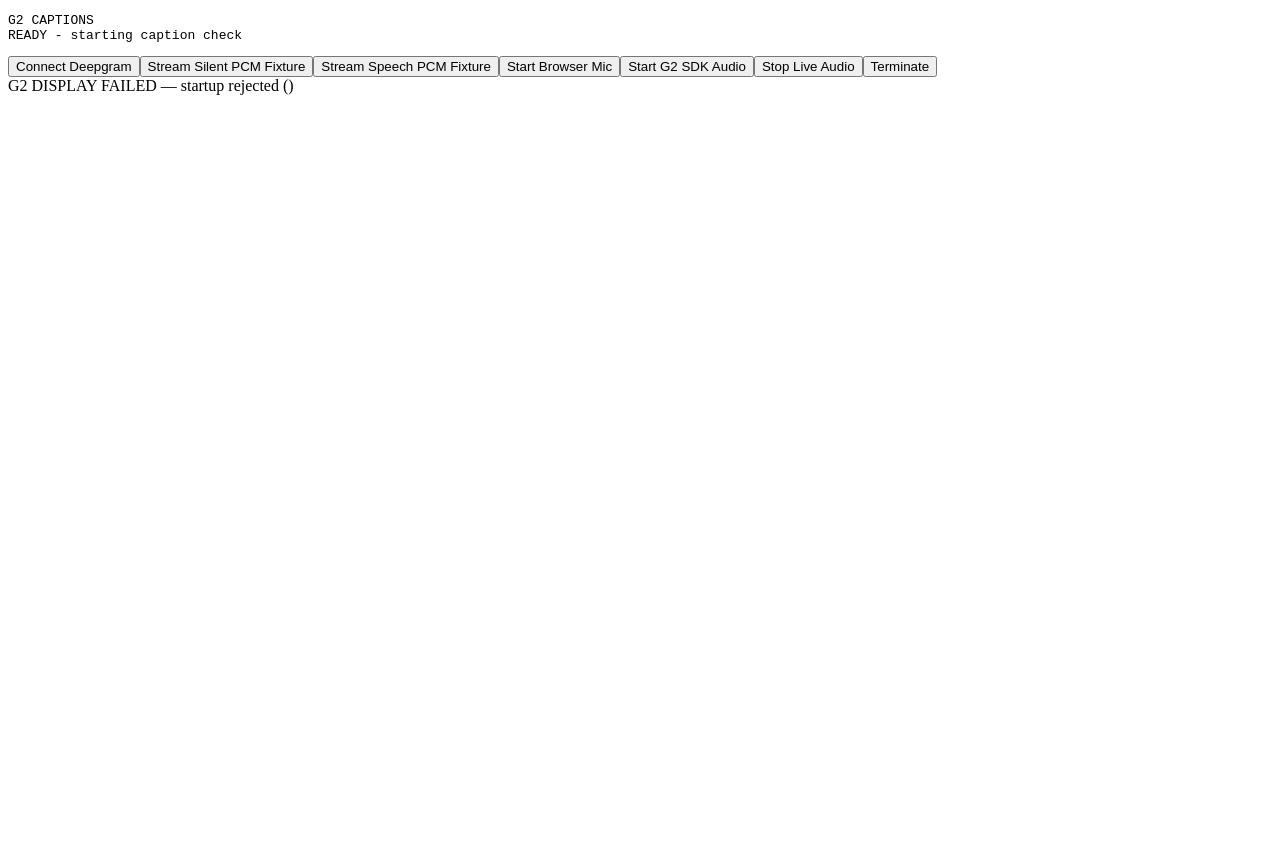
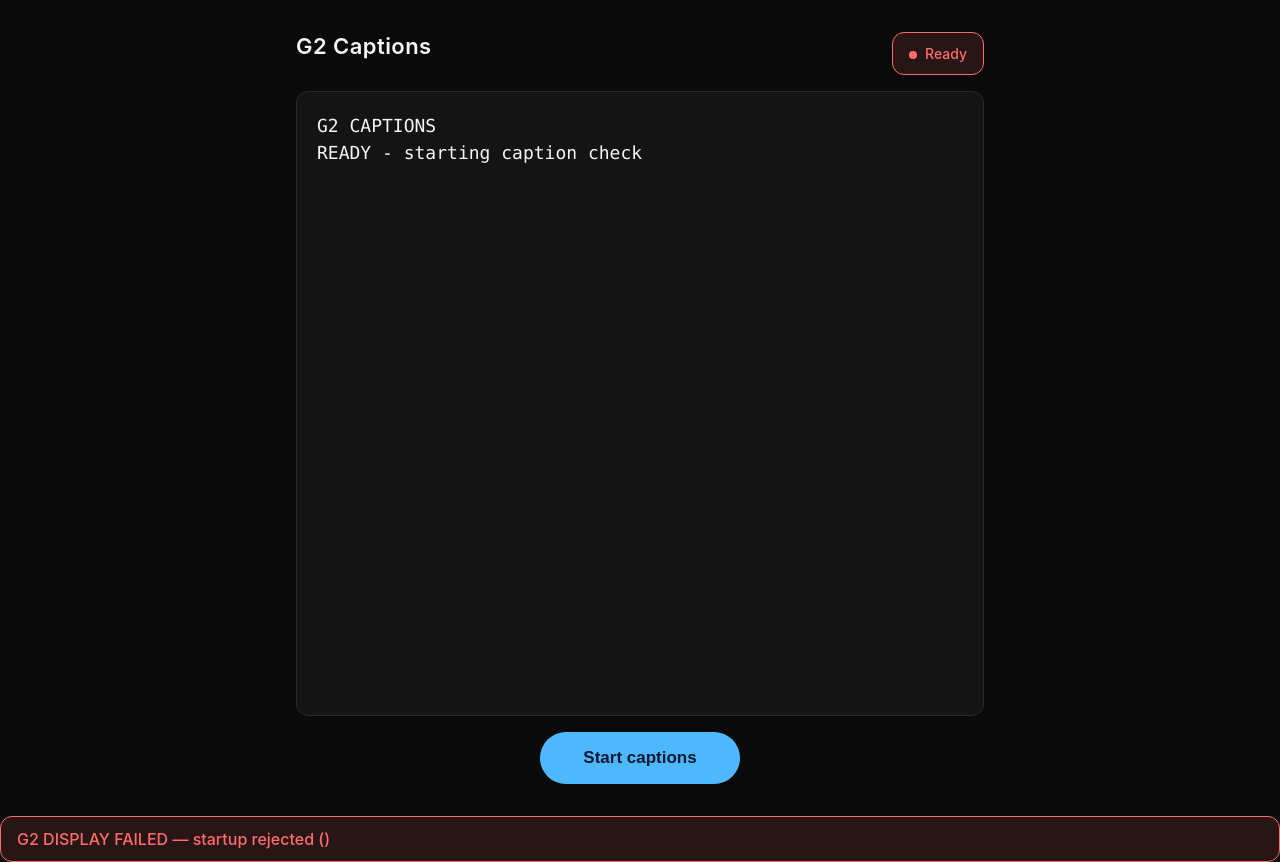
Before and after one commit to iamantonio/g2-captions, a website built with Vite: page index.html in a window 1280 px wide. Before the commit the page ends 800 px from the top, so only its background shows below. Built offline with nearby package versions, Linux system fonts and the light colour scheme; files whose address does not match are found by name; what @evenrealities/even_hub_sdk would draw is missing.

Commit message:
Add production WebView UI with debug mode behind ?debug=1 (D-0009)
The previous WebView surface (a <pre> caption frame plus seven raw
debug buttons and an open telemetry JSON panel) was usable for
development but actively hostile to a real end user. Tony asked to
ship — that requires the surface to look like a product on first
install, not a developer's workbench.

This commit splits UIShell into two presentation modes:

- **Production** (default, no flag): styled caption surface, single
  primary action button (Start captions / Stop captions / Connecting…
  / Start again — labels driven by lifecycle state), status pill with
  text labels (not color alone — deaf-first), no telemetry, no fixture
  controls. New public/styles.css applies a WCAG-AAA-target dark
  palette, large readable type for the caption surface, and ARIA
  live-region wiring for the captions and status pill.
- **Debug** (`?debug=1` query flag): unchanged from before — all seven
  buttons + telemetry JSON panel + raw caption frame. Existing
  hardware-smoke and fixture-playback flows continue to work; the
  appWiring smoke test runs in debug mode for the same reason.

Lifecycle is derived from the existing visual-status strings via a new
`lifecycleFromStatus` helper. The deaf-first invariant is preserved
end-to-end: every meaningful state change still flows through a visual
status; the production UI just consumes a four-state enum instead of
the raw strings. The lens caption surface is identical in both modes
(same `formatCaptionFrame` output forwarded to G2LensDisplay).

- New `isDebugMode(locationUrl)` runtime helper.
- New `lifecycleFromStatus` and `AppLifecycle` exported from UIShell.
- Wave 3 fix #41 throttle and the deaf-first lens-failure surface
  remain unchanged.
- 16 new test cases across UIShell + runtimeConfig (production-mode
  controls, debug-mode preservation, lifecycle mapping for connect /
  live / stopped / failure transitions). 175 → 192 tests; lint, format,
  build, audit-ci clean.

Records the direction in DECISIONS.md as D-0009, with hardware-smoke
verification of the new UI listed as a pending action for the next run.

Co-Authored-By: Claude Opus 4.7 (1M context) <noreply@anthropic.com>

```diff
--- a/index.html
+++ b/index.html
@@ -3,10 +3,12 @@
   <head>
     <meta charset="UTF-8" />
     <meta name="viewport" content="width=device-width, initial-scale=1.0" />
+    <meta name="theme-color" content="#0a0a0a" />
     <title>G2 Captions</title>
+    <link rel="stylesheet" href="/styles.css" />
   </head>
   <body>
-    <main id="app">G2 Captions prototype shell</main>
+    <main id="app">G2 Captions</main>
     <script type="module" src="/src/app/main.ts"></script>
   </body>
 </html>
--- /dev/null
+++ b/public/styles.css
@@ -0,0 +1,229 @@
+/*
+ * G2 Captions WebView — production styles.
+ * Deaf-first design priorities:
+ *   - High contrast (WCAG AAA target).
+ *   - Large readable type for the caption surface.
+ *   - Visual status states never rely on color alone — text labels too.
+ *   - Single clear primary action; no ambient distractions.
+ * Debug mode (`?debug=1`) keeps the existing controls and inherits these
+ * variables so it benefits from the contrast palette too.
+ */
+
+:root {
+  --g2-bg: #0a0a0a;
+  --g2-surface: #141414;
+  --g2-text: #f5f5f5;
+  --g2-text-muted: #a8a8a8;
+  --g2-accent: #4eb8ff;
+  --g2-accent-pressed: #2f9be0;
+  --g2-success: #2ecc71;
+  --g2-warning: #f5c542;
+  --g2-error: #ff6b6b;
+  --g2-border: #2a2a2a;
+  --g2-radius: 12px;
+  --g2-spacing: 16px;
+}
+
+* {
+  box-sizing: border-box;
+}
+
+html,
+body {
+  margin: 0;
+  padding: 0;
+  background: var(--g2-bg);
+  color: var(--g2-text);
+  font-family: -apple-system, BlinkMacSystemFont, 'Segoe UI', 'SF Pro Text', Roboto, Helvetica, Arial, sans-serif;
+  -webkit-font-smoothing: antialiased;
+  -moz-osx-font-smoothing: grayscale;
+}
+
+#app {
+  min-height: 100vh;
+  display: flex;
+  flex-direction: column;
+}
+
+.g2-shell {
+  width: 100%;
+  max-width: 720px;
+  margin: 0 auto;
+  padding: var(--g2-spacing);
+}
+
+/* Production layout */
+.g2-shell--production {
+  flex: 1;
+  display: flex;
+  flex-direction: column;
+  gap: var(--g2-spacing);
+  min-height: 100vh;
+}
+
+.g2-shell__header {
+  display: flex;
+  align-items: center;
+  justify-content: space-between;
+  gap: var(--g2-spacing);
+}
+
+.g2-shell__header h1 {
+  margin: 0;
+  font-size: 22px;
+  font-weight: 600;
+  letter-spacing: 0.02em;
+}
+
+.g2-shell__status {
+  font-size: 14px;
+  font-weight: 500;
+  padding: 6px 12px;
+  border-radius: 999px;
+  border: 1px solid var(--g2-border);
+  background: var(--g2-surface);
+  color: var(--g2-text-muted);
+}
+
+.g2-shell__status::before {
+  content: '';
+  display: inline-block;
+  width: 8px;
+  height: 8px;
+  border-radius: 50%;
+  margin-right: 8px;
+  vertical-align: middle;
+  background: currentColor;
+}
+
+.g2-shell__status--idle {
+  color: var(--g2-text-muted);
+}
+
+.g2-shell__status--connecting {
+  color: var(--g2-warning);
+  border-color: rgba(245, 197, 66, 0.4);
+}
+
+.g2-shell__status--live {
+  color: var(--g2-success);
+  border-color: rgba(46, 204, 113, 0.4);
+}
+
+.g2-shell__status--stopped {
+  color: var(--g2-text-muted);
+  border-color: var(--g2-border);
+}
+
+.g2-shell__captions {
+  flex: 1;
+  display: flex;
+  background: var(--g2-surface);
+  border: 1px solid var(--g2-border);
+  border-radius: var(--g2-radius);
+  padding: 20px;
+  min-height: 200px;
+}
+
+.g2-shell__frame {
+  margin: 0;
+  width: 100%;
+  font-family: 'SF Mono', Menlo, Consolas, monospace;
+  font-size: 18px;
+  line-height: 1.5;
+  white-space: pre-wrap;
+  word-break: break-word;
+  color: var(--g2-text);
+}
+
+.g2-shell__controls {
+  display: flex;
+  justify-content: center;
+  padding-bottom: env(safe-area-inset-bottom, 0);
+}
+
+.g2-shell__primary {
+  appearance: none;
+  border: none;
+  border-radius: 999px;
+  padding: 16px 32px;
+  min-width: 200px;
+  font-size: 17px;
+  font-weight: 600;
+  background: var(--g2-accent);
+  color: #001830;
+  cursor: pointer;
+  transition: background 120ms ease;
+}
+
+.g2-shell__primary:hover:not(:disabled) {
+  background: var(--g2-accent-pressed);
+}
+
+.g2-shell__primary:active:not(:disabled) {
+  transform: translateY(1px);
+}
+
+.g2-shell__primary:disabled {
+  background: var(--g2-border);
+  color: var(--g2-text-muted);
+  cursor: progress;
+}
+
+.g2-shell__primary:focus-visible {
+  outline: 3px solid #ffffff;
+  outline-offset: 2px;
+}
+
+[role='status'] {
+  /* Inline lens-failure warnings appended by renderLens. */
+  margin-top: var(--g2-spacing);
+  padding: 12px 16px;
+  background: rgba(255, 107, 107, 0.12);
+  border: 1px solid var(--g2-error);
+  border-radius: var(--g2-radius);
+  color: var(--g2-error);
+  font-weight: 500;
+}
+
+/* Debug layout — preserve all controls; inherit the dark palette. */
+.g2-shell--debug pre {
+  background: var(--g2-surface);
+  border: 1px solid var(--g2-border);
+  border-radius: var(--g2-radius);
+  padding: 16px;
+  font-family: 'SF Mono', Menlo, Consolas, monospace;
+  font-size: 14px;
+  color: var(--g2-text);
+  overflow-x: auto;
+}
+
+.g2-shell--debug button {
+  appearance: none;
+  border: 1px solid var(--g2-border);
+  background: var(--g2-surface);
+  color: var(--g2-text);
+  padding: 8px 14px;
+  margin: 4px;
+  border-radius: 8px;
+  font-size: 14px;
+  cursor: pointer;
+}
+
+.g2-shell--debug button:hover {
+  border-color: var(--g2-accent);
+}
+
+.g2-shell--debug details {
+  margin: var(--g2-spacing) 0;
+  background: var(--g2-surface);
+  border: 1px solid var(--g2-border);
+  border-radius: var(--g2-radius);
+  padding: 12px 16px;
+}
+
+.g2-shell--debug summary {
+  cursor: pointer;
+  font-weight: 600;
+  color: var(--g2-text-muted);
+}
--- a/src/app/UIShell.ts
+++ b/src/app/UIShell.ts
@@ -21,24 +21,39 @@ export interface UIShellOptions {
   logger: ClientLogger
   handlers: UIShellHandlers
   documentImpl?: Document
+  /** When true, exposes all internal controls + telemetry. Default false. */
+  debug?: boolean
 }
 
 const DEFAULT_STATUS = 'READY — starting caption check'
 
+/** App-level lifecycle the production UI cares about. */
+export type AppLifecycle = 'idle' | 'connecting' | 'live' | 'stopped'
+
 /**
- * Owns the DOM root: rendered caption frame, visual status, six action
- * buttons, and the telemetry JSON `<details>` panel. Forwards the active
- * frame text to the optional G2LensDisplay; failures are surfaced inline as
- * a warning row (deaf-first: every failure must be visible).
+ * Owns the DOM root. Two presentation modes:
+ *
+ * - **Production** (default): single caption surface, single primary
+ *   action button (Start / Stop captions), status pill, no debug
+ *   panels. Targets end users on real hardware.
+ * - **Debug** (`?debug=1`): the production caption surface plus all
+ *   internal controls (fixture playback, raw Connect, browser mic,
+ *   telemetry JSON). Targets developers running smoke tests.
+ *
+ * The lens forwarder is mode-agnostic; failures still surface as an
+ * inline `role="status"` row regardless of mode (deaf-first contract).
  */
 export class UIShell {
   private currentVisualStatus = DEFAULT_STATUS
   private lastFrameText = ''
   private g2Display: G2LensDisplay | undefined
+  private lifecycle: AppLifecycle = 'idle'
   private readonly doc: Document
+  private readonly debug: boolean
 
   constructor(private readonly options: UIShellOptions) {
     this.doc = options.documentImpl ?? options.root.ownerDocument
+    this.debug = options.debug ?? false
   }
 
   attachG2Display(display: G2LensDisplay): void {
@@ -51,6 +66,20 @@ export class UIShell {
 
   getVisualStatus(): string {
     return this.currentVisualStatus
+  }
+
+  getLifecycle(): AppLifecycle {
+    return this.lifecycle
+  }
+
+  /**
+   * Production-UI lifecycle is derived from visual statuses. The
+   * controllers fire visual statuses on every meaningful state change
+   * (deaf-first); we map those strings into a small enum the UI uses
+   * to pick the primary button label and the status pill.
+   */
+  setLifecycle(next: AppLifecycle): void {
+    this.lifecycle = next
   }
 
   async renderLens(frameText: string): Promise<void> {
@@ -67,6 +96,8 @@ export class UIShell {
 
   render(status: string = this.currentVisualStatus): void {
     this.currentVisualStatus = status
+    this.lifecycle = lifecycleFromStatus(status, this.lifecycle)
+
     const frame = formatCaptionFrame(this.options.state.segments(), {
       title: 'G2 CAPTIONS',
       status,
@@ -76,15 +107,81 @@ export class UIShell {
     this.lastFrameText = frame.text
 
     this.options.root.replaceChildren()
-    const pre = this.doc.createElement('pre')
-    pre.textContent = frame.text
-    this.options.root.append(pre)
+    if (this.debug) {
+      this.renderDebugView(frame.text)
+    } else {
+      this.renderProductionView(frame.text)
+    }
     void this.renderLens(frame.text)
-    this.renderTelemetryReport()
-    this.renderButtons()
   }
 
-  private renderTelemetryReport(): void {
+  private renderProductionView(frameText: string): void {
+    const container = this.doc.createElement('div')
+    container.className = 'g2-shell g2-shell--production'
+
+    const header = this.doc.createElement('header')
+    header.className = 'g2-shell__header'
+    const title = this.doc.createElement('h1')
+    title.textContent = 'G2 Captions'
+    header.append(title)
+    const statusPill = this.doc.createElement('span')
+    statusPill.className = `g2-shell__status g2-shell__status--${this.lifecycle}`
+    statusPill.setAttribute('role', 'status')
+    statusPill.setAttribute('aria-live', 'polite')
+    statusPill.textContent = humanStatusLabel(this.lifecycle)
+    header.append(statusPill)
+    container.append(header)
+
+    const captionRegion = this.doc.createElement('section')
+    captionRegion.className = 'g2-shell__captions'
+    captionRegion.setAttribute('aria-label', 'Live captions')
+    captionRegion.setAttribute('role', 'log')
+    captionRegion.setAttribute('aria-live', 'polite')
+    const pre = this.doc.createElement('pre')
+    pre.className = 'g2-shell__frame'
+    pre.textContent = frameText
+    captionRegion.append(pre)
+    container.append(captionRegion)
+
+    const controls = this.doc.createElement('footer')
+    controls.className = 'g2-shell__controls'
+    const primary = this.doc.createElement('button')
+    primary.className = 'g2-shell__primary'
+    primary.type = 'button'
+    if (this.lifecycle === 'connecting') {
+      primary.textContent = 'Connecting…'
+      primary.disabled = true
+    } else if (this.lifecycle === 'live') {
+      primary.textContent = 'Stop captions'
+      primary.addEventListener('click', () => this.options.handlers.onTerminate())
+    } else {
+      primary.textContent = this.lifecycle === 'stopped' ? 'Start again' : 'Start captions'
+      primary.addEventListener('click', () => {
+        this.options.logger.stage('button_start_captions')
+        this.options.handlers.onStartG2SdkAudio()
+      })
+    }
+    controls.append(primary)
+    container.append(controls)
+
+    this.options.root.append(container)
+  }
+
+  private renderDebugView(frameText: string): void {
+    const container = this.doc.createElement('div')
+    container.className = 'g2-shell g2-shell--debug'
+
+    const pre = this.doc.createElement('pre')
+    pre.className = 'g2-shell__frame'
+    pre.textContent = frameText
+    container.append(pre)
+
+    this.renderTelemetryReport(container)
+    this.renderDebugButtons(container)
+    this.options.root.append(container)
+  }
+
+  private renderTelemetryReport(parent: HTMLElement): void {
     const report = this.options.telemetry.report()
     if (!report) return
 
@@ -98,39 +195,86 @@ export class UIShell {
     reportPre.setAttribute('aria-label', 'Latest benchmark telemetry JSON')
     reportPre.textContent = JSON.stringify(report, null, 2)
     details.append(reportPre)
-    this.options.root.append(details)
+    parent.append(details)
   }
 
-  private renderButtons(): void {
+  private renderDebugButtons(parent: HTMLElement): void {
     const { handlers, logger } = this.options
-    this.appendButton('Connect Deepgram', () => {
+    this.appendButton(parent, 'Connect Deepgram', () => {
       logger.stage('button_connect_deepgram')
       handlers.onConnectDeepgram()
     })
-    this.appendButton('Stream Silent PCM Fixture', () => {
+    this.appendButton(parent, 'Stream Silent PCM Fixture', () => {
       logger.stage('button_stream_silent_fixture')
       handlers.onStreamSilentFixture()
     })
-    this.appendButton('Stream Speech PCM Fixture', () => {
+    this.appendButton(parent, 'Stream Speech PCM Fixture', () => {
       logger.stage('button_stream_speech_fixture')
       handlers.onStreamSpeechFixture()
     })
-    this.appendButton('Start Browser Mic', () => {
+    this.appendButton(parent, 'Start Browser Mic', () => {
       logger.stage('button_start_browser_mic')
       handlers.onStartBrowserMic()
     })
-    this.appendButton('Start G2 SDK Audio', () => {
+    this.appendButton(parent, 'Start G2 SDK Audio', () => {
       logger.stage('button_start_g2_sdk_audio')
       handlers.onStartG2SdkAudio()
     })
-    this.appendButton('Stop Live Audio', () => handlers.onStopLiveAudio())
-    this.appendButton('Terminate', () => handlers.onTerminate())
+    this.appendButton(parent, 'Stop Live Audio', () => handlers.onStopLiveAudio())
+    this.appendButton(parent, 'Terminate', () => handlers.onTerminate())
   }
 
-  private appendButton(label: string, onClick: () => void): void {
+  private appendButton(parent: HTMLElement, label: string, onClick: () => void): void {
     const button = this.doc.createElement('button')
+    button.type = 'button'
     button.textContent = label
     button.addEventListener('click', onClick)
-    this.options.root.append(button)
+    parent.append(button)
   }
 }
+
+/**
+ * Mapping from the controllers' visual-status strings into the small
+ * lifecycle enum the production UI cares about. The status strings
+ * originate in DeepgramLiveSession / AudioController / main.ts; this
+ * stays a one-way function because the strings are also rendered as
+ * the lens caption footer.
+ */
+export function lifecycleFromStatus(status: string, previous: AppLifecycle): AppLifecycle {
+  if (/^G2 MIC LIVE|^BROWSER MIC LIVE|^AUDIO FIXTURE STREAMING|^AUDIO SPEECH FIXTURE STREAMING/i.test(status))
+    return 'live'
+  if (
+    /^CONNECTING|^G2 MIC STARTING|^G2 MIC RESTARTING|^BROWSER MIC RESTARTING|^BROWSER MIC PERMISSION|^HARDWARE SMOKE|^AUDIO SPEECH FIXTURE LOADING/i.test(
+      status,
+    )
+  )
+    return 'connecting'
+  if (/^ASR CONNECTED/i.test(status)) {
+    // Connected but not yet streaming audio — treat as the connecting phase
+    // so the primary button stays in its progress label until mic is live.
+    return previous === 'live' ? 'live' : 'connecting'
+  }
+  if (
+    /^ASR TERMINATED|^ASR CLOSED|^LIVE AUDIO STOPPED|^G2 MIC STOPPED|^BROWSER MIC STOPPED|^SMOKE COMPLETE|^AUDIO SPEECH FIXTURE SENT|^AUDIO FIXTURE SENT/i.test(
+      status,
+    )
+  )
+    return 'stopped'
+  if (/FAILED|DENIED|LOST|BLOCKED|SLOW/i.test(status)) {
+    return previous === 'live' ? 'stopped' : 'idle'
+  }
+  return previous
+}
+
+function humanStatusLabel(lifecycle: AppLifecycle): string {
+  switch (lifecycle) {
+    case 'idle':
+      return 'Ready'
+    case 'connecting':
+      return 'Connecting…'
+    case 'live':
+      return 'Listening'
+    case 'stopped':
+      return 'Stopped'
+  }
+}
--- a/src/app/main.ts
+++ b/src/app/main.ts
@@ -15,6 +15,7 @@ import {
   getDefaultStreamingEndpoint,
   getDefaultTokenEndpoint,
   getSpeechFixtureUrl,
+  isDebugMode,
   shouldAutoRunHardwareSmoke,
 } from './runtimeConfig'
 import { TelemetryReporter } from './TelemetryReporter'
@@ -72,6 +73,7 @@ if (app) {
     state,
     telemetry,
     logger,
+    debug: isDebugMode(locationUrl),
     handlers: {
       onConnectDeepgram: () => void asr.connect(),
       onStreamSilentFixture: () => void streamSilentFixture(asr, shell),
--- a/src/app/runtimeConfig.ts
+++ b/src/app/runtimeConfig.ts
@@ -32,6 +32,19 @@ export function shouldAutoRunHardwareSmoke(locationUrl: URL, hasEvenBridge: bool
 }
 
 /**
+ * Debug mode exposes all internal controls (fixture buttons, browser-mic,
+ * raw connect, telemetry JSON panel). Default mode (no flag) shows only
+ * the user-facing caption surface and a single Start/Stop action.
+ *
+ * Set `?debug=1` on the URL to enable. The hardware-readiness QR keeps the
+ * default off so a real device install doesn't surface developer controls
+ * to end users.
+ */
+export function isDebugMode(locationUrl: URL): boolean {
+  return locationUrl.searchParams.get('debug') === '1'
+}
+
+/**
  * Reads the broker bearer token from Vite's build-time-injected env. The
  * broker reads the same VITE_BROKER_AUTH_TOKEN value at boot. Returns
  * undefined when unset — the broker accepts unauthenticated requests in that
```
Also changed, not shown: DECISIONS.md (+18 -0 lines), tests/integration/appWiring.test.ts (+4 -0 lines), tests/unit/UIShell.test.ts (+160 -28 lines), tests/unit/runtimeConfig.test.ts (+8 -0 lines).
